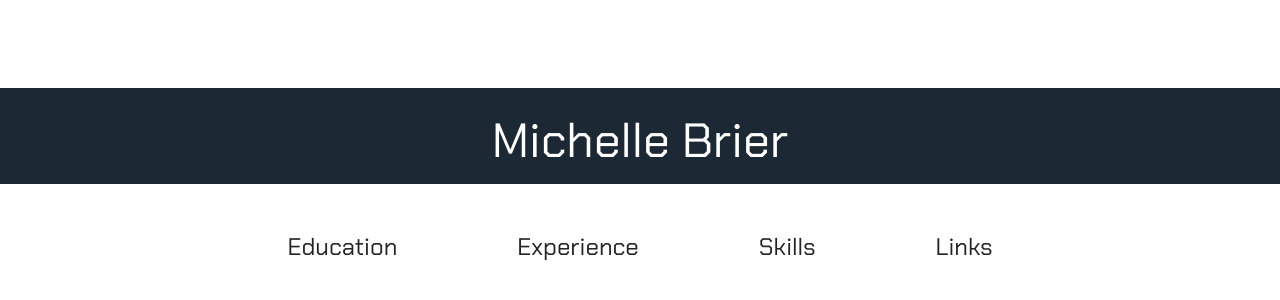
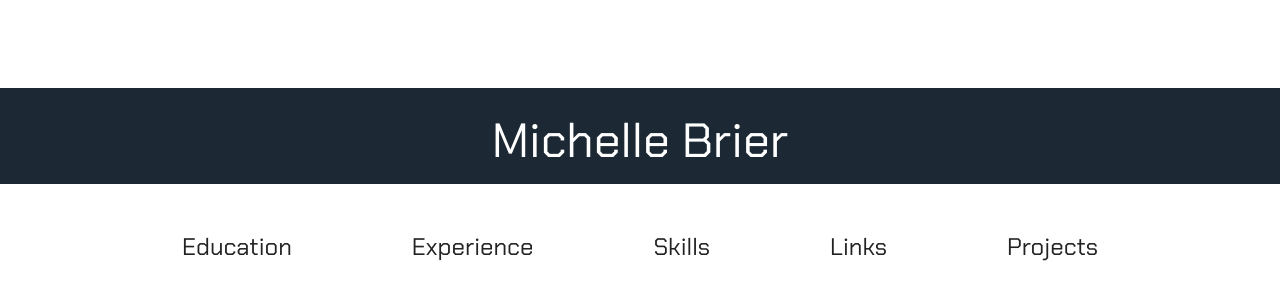
Before and after one commit to michellebrier/michellebrier.me, a React (Create React App) app: page / in a window 1280 px wide. Shown: the part 232-532 px from the top of the page. Built offline with nearby package versions, Linux system fonts and the light colour scheme.

Commit message:
Added projects tab

```diff
--- a/src/App.js
+++ b/src/App.js
@@ -43,6 +43,7 @@ class App extends Component {
     this.setState({ skillsOpen: false });
     this.setState({ interestsOpen: false });
     this.setState({ linksOpen: false });
+    this.setState({ projectsOpen: false });
     this.setState({ homeOpen: true });
   }
 
@@ -52,6 +53,7 @@ class App extends Component {
     this.setState({ skillsOpen: false });
     this.setState({ interestsOpen: false });
     this.setState({ linksOpen: false });
+    this.setState({ projectsOpen: false });
     this.setState({ homeOpen: false });
   }
 
@@ -61,6 +63,7 @@ class App extends Component {
     this.setState({ skillsOpen: false });
     this.setState({ interestsOpen: false });
     this.setState({ linksOpen: false });
+    this.setState({ projectsOpen: false });
     this.setState({ homeOpen: false });
   }
 
@@ -70,6 +73,7 @@ class App extends Component {
     this.setState({ educationOpen: false });
     this.setState({ interestsOpen: false });
     this.setState({ linksOpen: false });
+    this.setState({ projectsOpen: false });
     this.setState({ homeOpen: false });
   }
 
@@ -79,15 +83,27 @@ class App extends Component {
     this.setState({ skillsOpen: false });
     this.setState({ educationOpen: false });
     this.setState({ linksOpen: false });
+    this.setState({ projectsOpen: false });
     this.setState({ homeOpen: false });
   }
 
   openLinks() {
     this.setState({ interestsOpen: false });
-    this.setState({ linksOpen: true });
     this.setState({ experienceOpen: false });
     this.setState({ skillsOpen: false });
     this.setState({ educationOpen: false });
+    this.setState({ linksOpen: true });
+    this.setState({ projectsOpen: false });
+    this.setState({ homeOpen: false });
+  }
+
+  openProjects() {
+    this.setState({ interestsOpen: false });
+    this.setState({ experienceOpen: false });
+    this.setState({ skillsOpen: false });
+    this.setState({ educationOpen: false });
+    this.setState({ linksOpen: false });
+    this.setState({ projectsOpen: true });
     this.setState({ homeOpen: false });
   }
 
@@ -98,6 +114,7 @@ class App extends Component {
         <p className={cx('nav-link', { active: this.state.experienceOpen })} onClick={() => this.openExperience()}>Experience</p>
         <p className={cx('nav-link', { active: this.state.skillsOpen })} onClick={() => this.openSkills()}>Skills</p>
         <p className={cx('nav-link', { active: this.state.linksOpen })} onClick={() => this.openLinks()}>Links</p>
+        <p className={cx('nav-link', { active: this.state.projectsOpen })} onClick={() => this.openProjects()}>Projects</p>
       </div>
     );
   }
@@ -402,6 +419,67 @@ class App extends Component {
     );
   }
 
+  renderProjects() {
+    return (
+      <div className="subpart-body">
+        <Row>
+          <Col xs={12} md={12} className="subpart-text">
+            <li>
+              <a
+                className="subpart-title"
+                href="http://www.peterqiu.com/cs184-final-project-proposal/final.html"
+                target="_blank"
+                rel="noopener noreferrer"
+              >
+                Accelerating Path Tracing with NVIDIA’s CUDA and OptiX Ray Tracing Engines
+              </a>
+            </li>
+            <li>
+              <a
+                className="subpart-title"
+                href="https://cal-cs184-student.github.io/p3-1-pathtracer-michellebrier/"
+                target="_blank"
+                rel="noopener noreferrer"
+              >
+                Simple Pathtracer (Pt 1)
+              </a>
+            </li>
+            <li>
+              <a
+                className="subpart-title"
+                href="https://cal-cs184-student.github.io/p3-2-pathtracer-michellebrier/"
+                target="_blank"
+                rel="noopener noreferrer"
+              >
+                Simple Pathtracer (Pt 2)
+              </a>
+            </li>
+            <li>
+              <a
+                className="subpart-title"
+                href="https://cal-cs184-student.github.io/p2-meshedit-michellebrier/"
+                target="_blank"
+                rel="noopener noreferrer"
+              >
+                Mesh Editor
+              </a>
+            </li>
+            <li>
+              <a
+                className="subpart-title"
+                href="https://cal-cs184-student.github.io/p1-rasterizer-michellebrier/"
+                target="_blank"
+                rel="noopener noreferrer"
+              >
+                Rasterizer
+              </a>
+            </li>
+          </Col>
+        </Row>
+      </div>
+    );
+  }
+
   render() {
     const {
       educationOpen,
@@ -409,6 +487,7 @@ class App extends Component {
       skillsOpen,
       interestsOpen,
       linksOpen,
+      projectsOpen,
       homeOpen,
     } = this.state;
 
@@ -448,6 +527,10 @@ class App extends Component {
             <h3 className="subpart-header">Links</h3>
             {this.renderLinks()}
           </div>
+          <div className={cx('subpart-container', { show: projectsOpen })}>
+            <h3 className="subpart-header">Projects</h3>
+            {this.renderProjects()}
+          </div>
         </Grid>
       </div>
     );
```
Also changed, not shown: package.json (+5 -5 lines), 1 other file (tests, documents, lock files or other folders).
